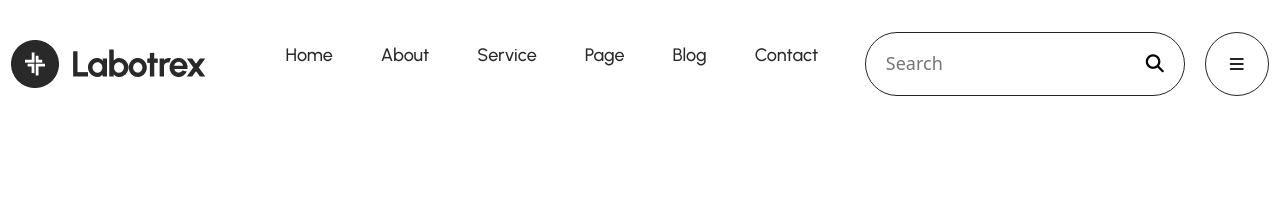
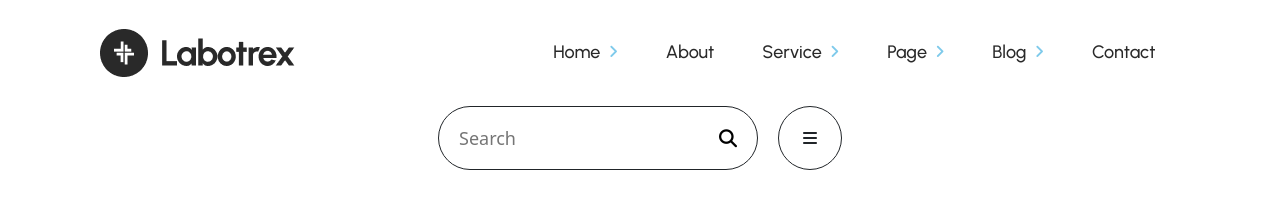
Before and after one commit to alihasandeveloper/labortex, a plain HTML site: page index.html in a window 1280 px wide. Drawn offline with Linux system fonts and the light colour scheme.

Commit message:
fixed transition

```diff
--- a/index.html
+++ b/index.html
@@ -20,12 +20,14 @@
 
         <nav class="nav">
             <div class="nav-logo">
-                <img src="image/logo/black-logo.png" alt="">
+              <a href="">
+                <img class="img-fluid" src="image/logo/black-logo.png" alt="">
+              </a>
             </div>
 
             <div class="navber">
                 <ul>
-                    <li class="dropdown"><a href="">Home</a>
+                    <li class="dropdown"><a href="">Home <span><i class="fa-solid fa-angle-right"></i></span></a>
                         <ul>
                             <li><a href="">Home Page 1</a></li>
                             <li><a href="">Home Page 2</a></li>
@@ -33,14 +35,14 @@
                         </ul>
                     </li>
                     <li><a href="">About</a></li>
-                    <li class="dropdown"><a href="">Service</a>
+                    <li class="dropdown"><a href="">Service <span><i class="fa-solid fa-angle-right"></i></span></a>
                         <ul>
                             <li><a href="">Service Page</a></li>
                             <li><a href="">Service Details Page</a></li>
 
                         </ul>
                     </li>
-                    <li class="dropdown"><a href="">Page</a>
+                    <li class="dropdown"><a href="">Page <span><i class="fa-solid fa-angle-right"></i></span></a>
                         <ul>
                             <li><a href="">Project Page</a></li>
                             <li><a href="">Project Details Page</a></li>
@@ -49,7 +51,7 @@
                         </ul>
                     </li>
 
-                    <li class="dropdown"><a href="">Blog</a>
+                    <li class="dropdown"><a href="">Blog <span><i class="fa-solid fa-angle-right"></i></span></a>
                         <ul>
                             <li><a href="">Blog Page</a></li>
                             <li><a href="">Blog Details Page</a></li>
--- a/sass/_header.scss
+++ b/sass/_header.scss
@@ -4,6 +4,10 @@
         justify-content: space-between;
         align-items: center;
         .navber {
+            display: flex;
+            align-items: center;
+            justify-content: center;
+            margin-top: 15px;
             ul {
                 display: flex;
                 list-style: none;
@@ -15,7 +19,22 @@
                         text-decoration: none;
                         display: block;
                         color: $textColor;
-                        padding: 42px 24px;
+                        padding: 24px;
+                        display: flex;
+                        align-items: center;
+                        justify-content: start;
+                        span {
+                            color: $blueColor;
+                            margin-left: 8px;
+                            font-size: 15px;
+                            transition: all 0.3s ease-in;;
+                        }
+                        &:hover {
+                            span {
+                                transform: rotate(90deg);
+                                transition: all 0.3s ease-in;;
+                            }
+                        }
                     }
                 }
                 .dropdown {
@@ -78,7 +97,7 @@
             align-items: center;
             .nav-search-btn {
                 border: 1.5px solid ;
-                padding: 10px 20px;
+                padding: 0px 20px;
                 border-radius: 50px;
                 height: 64px;
                 display: flex;
```
Also changed, not shown: css/style.css.
